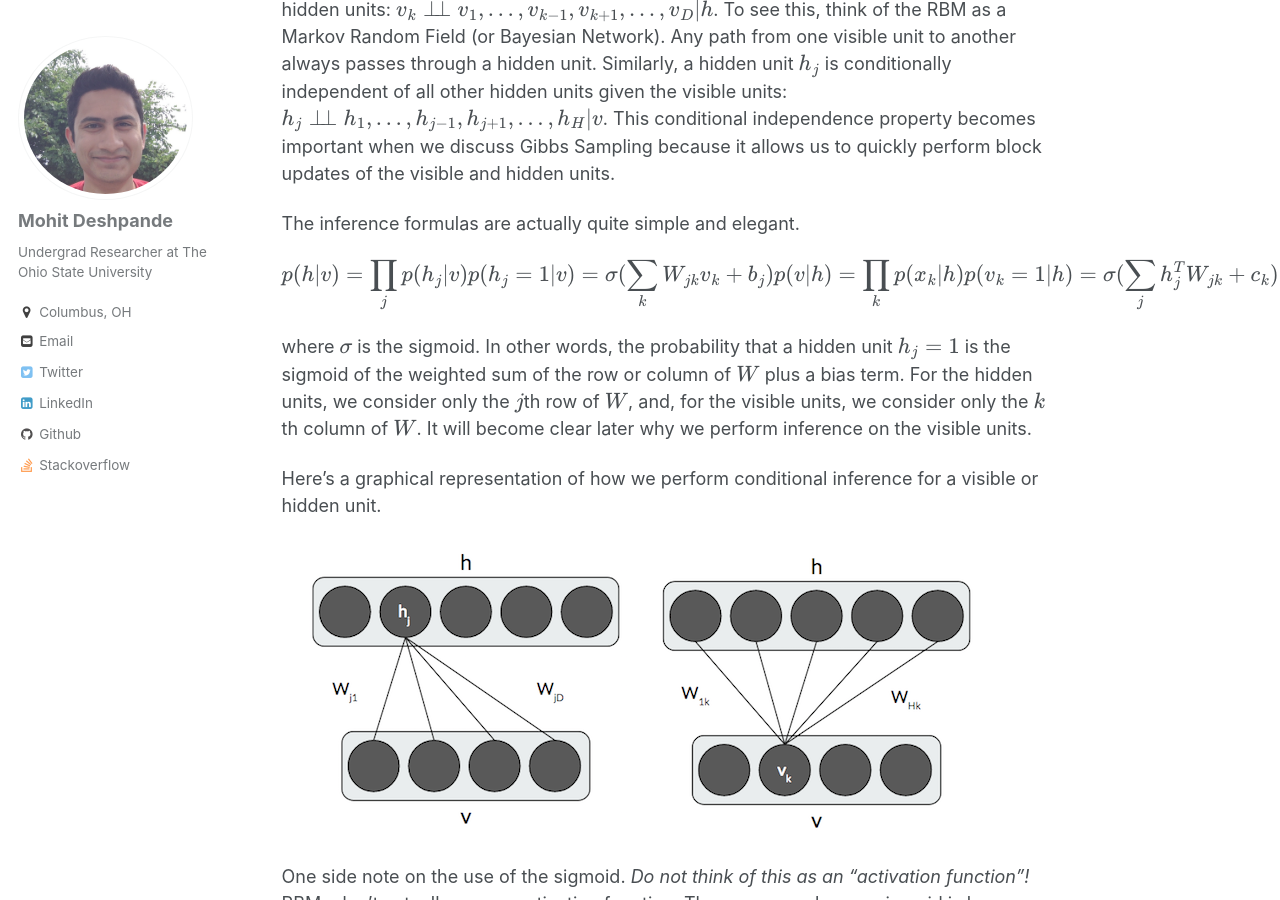
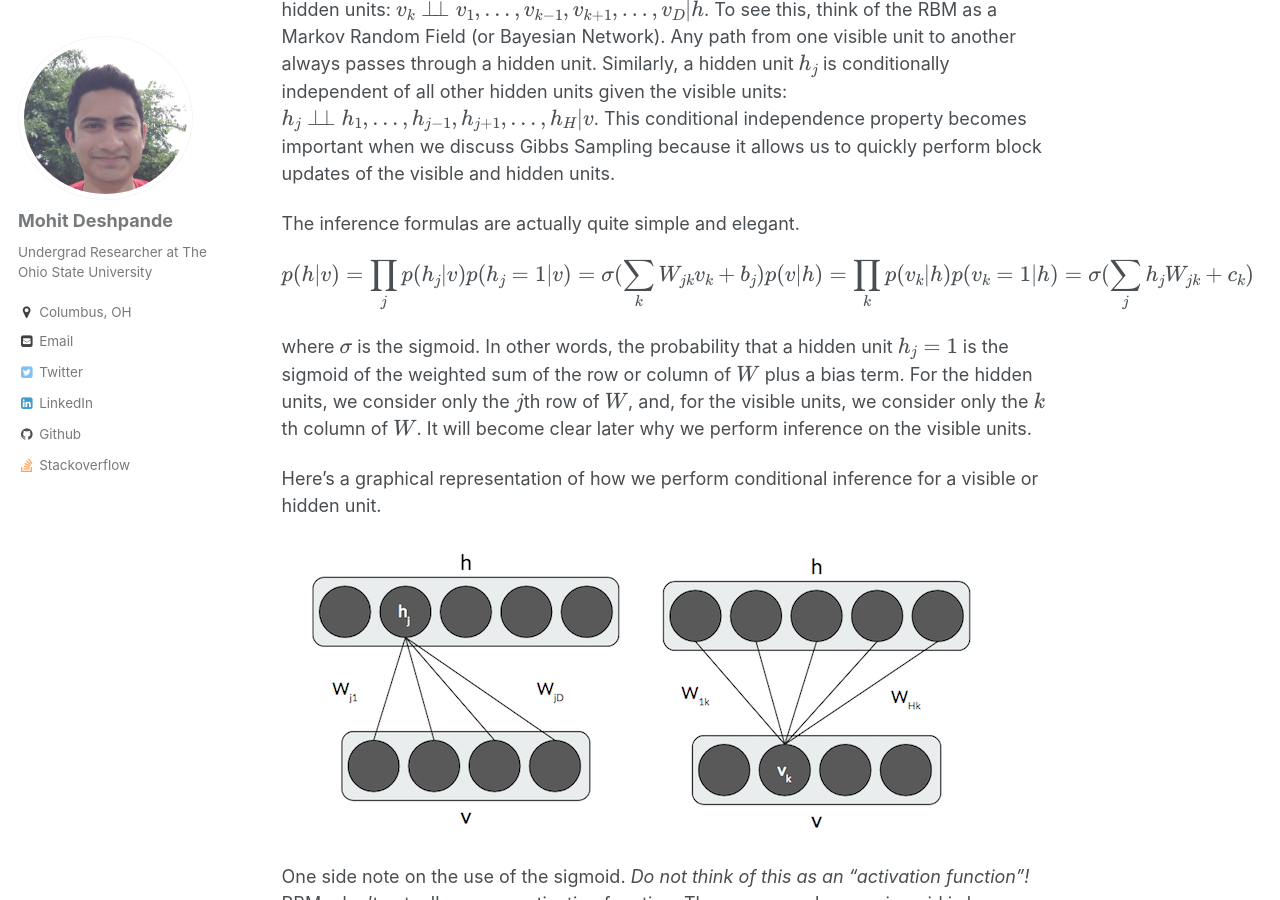
Before and after one commit to mohitd/mohitd.github.io, a Jekyll site: the page built from _posts/2017-11-25-rbms.md, in a window 1280 px wide and 900 px high, scrolled down 2171 px. Built offline with Jekyll 4.4.1, drawn with Linux system fonts in a browser that asks for light colours; formulas are drawn with MathJax 3.

Commit message:
Fixed symbolic typos

```diff
--- a/_posts/2017-11-25-rbms.md
+++ b/_posts/2017-11-25-rbms.md
@@ -40,8 +40,8 @@ The inference formulas are actually quite simple and elegant.
 $$
 p(h\vert v) = \prod_j p(h_j\vert v) \\
 p(h_j=1\vert v) = \sigma(\sum_k W_{jk} v_k + b_j) \\
-p(v\vert h) = \prod_k p(x_k\vert h) \\
-p(v_k=1\vert h) = \sigma(\sum_j h_j^T W_{jk} + c_k)
+p(v\vert h) = \prod_k p(v_k\vert h) \\
+p(v_k=1\vert h) = \sigma(\sum_j h_j W_{jk} + c_k)
 $$
 
 where $\sigma$ is the sigmoid. In other words, the probability that a hidden unit $h_j=1$ is the sigmoid of the weighted sum of the row or column of $W$ plus a bias term. For the hidden units, we consider only the $j$th row of $W$, and, for the visible units, we consider only the $k$th column of $W$. It will become clear later why we perform inference on the visible units.
```
